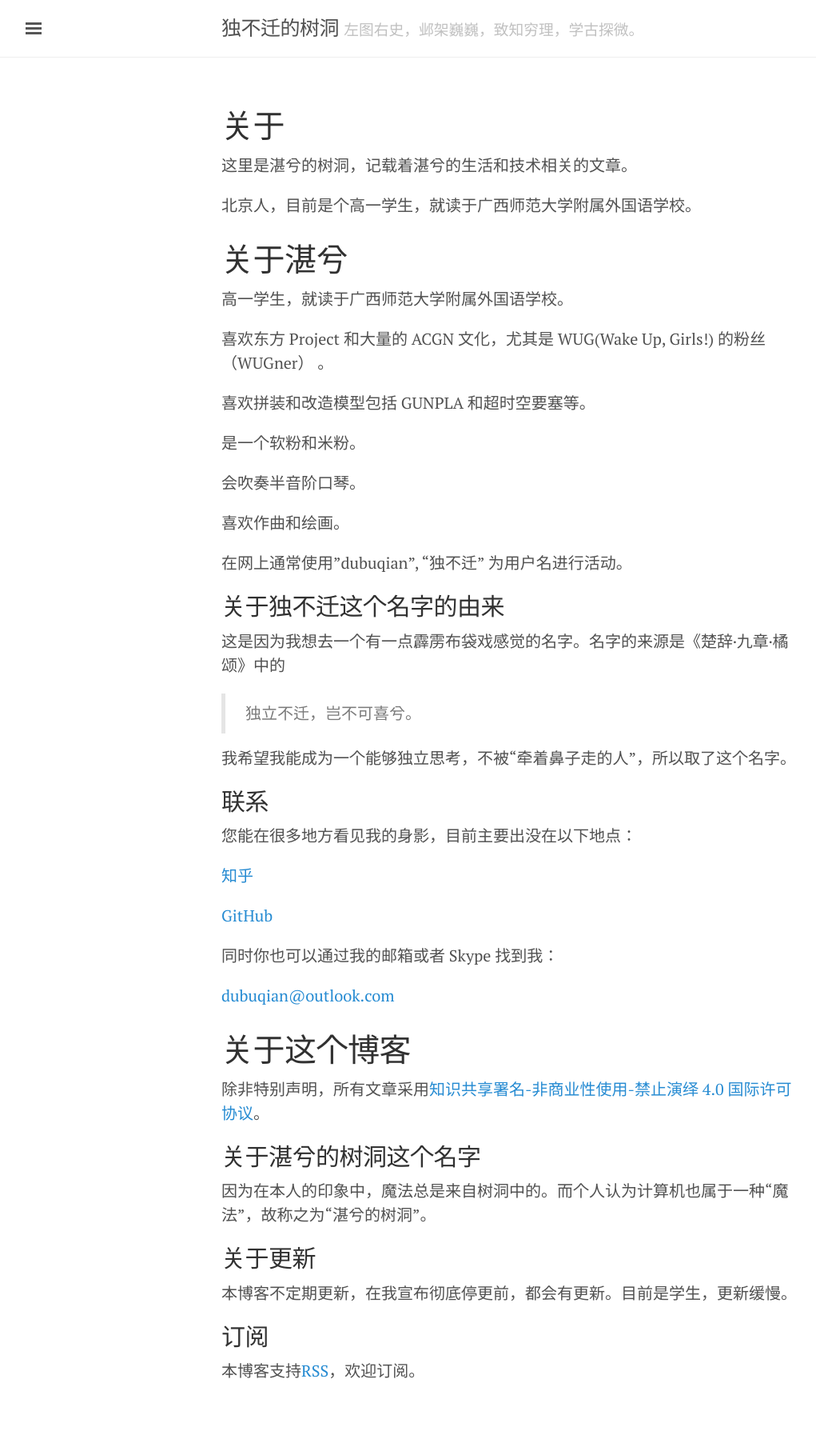
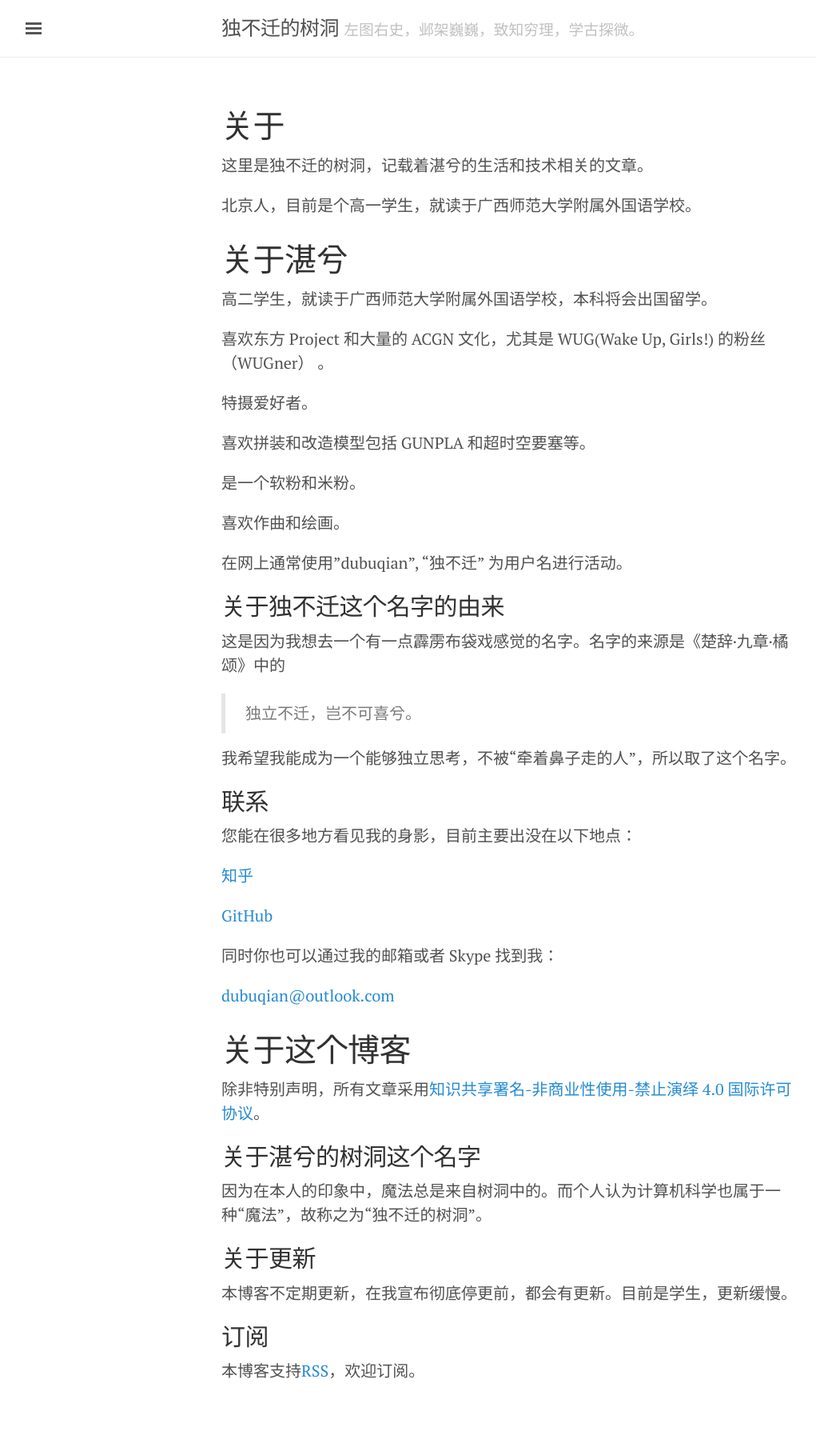
Before and after one commit to dubuqian/dubuqian.github.io, a Jekyll site: the page built from about.md, in a window 1280 px wide. Shown: the whole page at 80% size, without its empty margins (3-1024 px from the left). Built offline with Jekyll 4.4.1, drawn with Linux system fonts in a browser that asks for light colours.

Commit message:
Update about.md

```diff
--- a/about.md
+++ b/about.md
@@ -2,19 +2,19 @@
 layout: page
 title: 关于
 ---
-这里是湛兮的树洞，记载着湛兮的生活和技术相关的文章。
+这里是独不迁的树洞，记载着湛兮的生活和技术相关的文章。
 
 北京人，目前是个高一学生，就读于广西师范大学附属外国语学校。
 # 关于湛兮
-高一学生，就读于广西师范大学附属外国语学校。
+高二学生，就读于广西师范大学附属外国语学校，本科将会出国留学。
 
 喜欢东方 Project 和大量的 ACGN 文化，尤其是 WUG(Wake Up, Girls!) 的粉丝（WUGner） 。
+
+特摄爱好者。
 
 喜欢拼装和改造模型包括 GUNPLA 和超时空要塞等。
 
 是一个软粉和米粉。
-
-会吹奏半音阶口琴。
 
 喜欢作曲和绘画。
 
@@ -38,7 +38,7 @@ title: 关于
 # 关于这个博客
 除非特别声明，所有文章采用[知识共享署名-非商业性使用-禁止演绎 4.0 国际许可协议](https://creativecommons.org/licenses/by-nc-nd/4.0/)。
 ## 关于湛兮的树洞这个名字
-因为在本人的印象中，魔法总是来自树洞中的。而个人认为计算机也属于一种“魔法”，故称之为“湛兮的树洞”。
+因为在本人的印象中，魔法总是来自树洞中的。而个人认为计算机科学也属于一种“魔法”，故称之为“独不迁的树洞”。
 ## 关于更新
 本博客不定期更新，在我宣布彻底停更前，都会有更新。目前是学生，更新缓慢。
 ## 订阅
```
